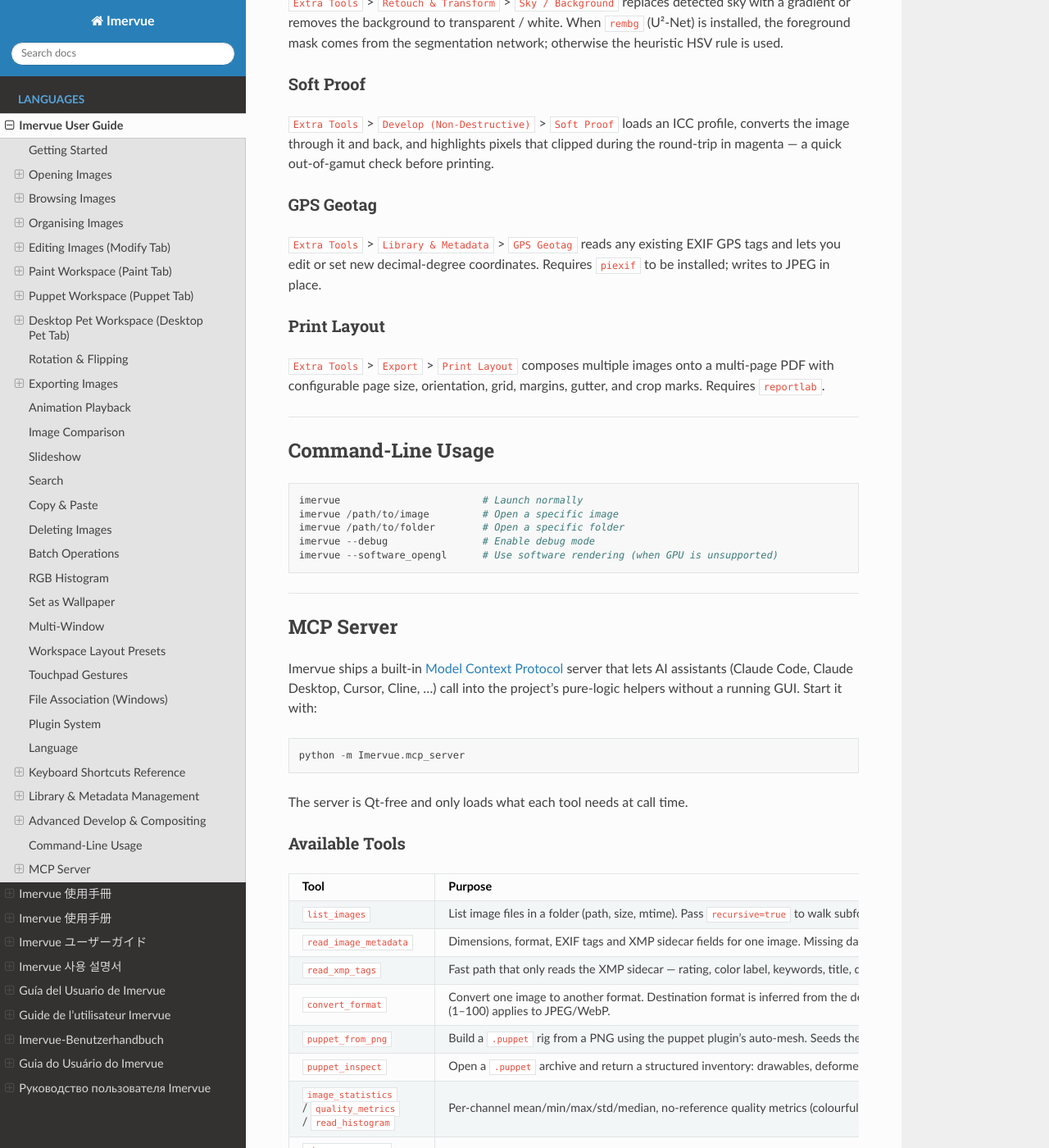
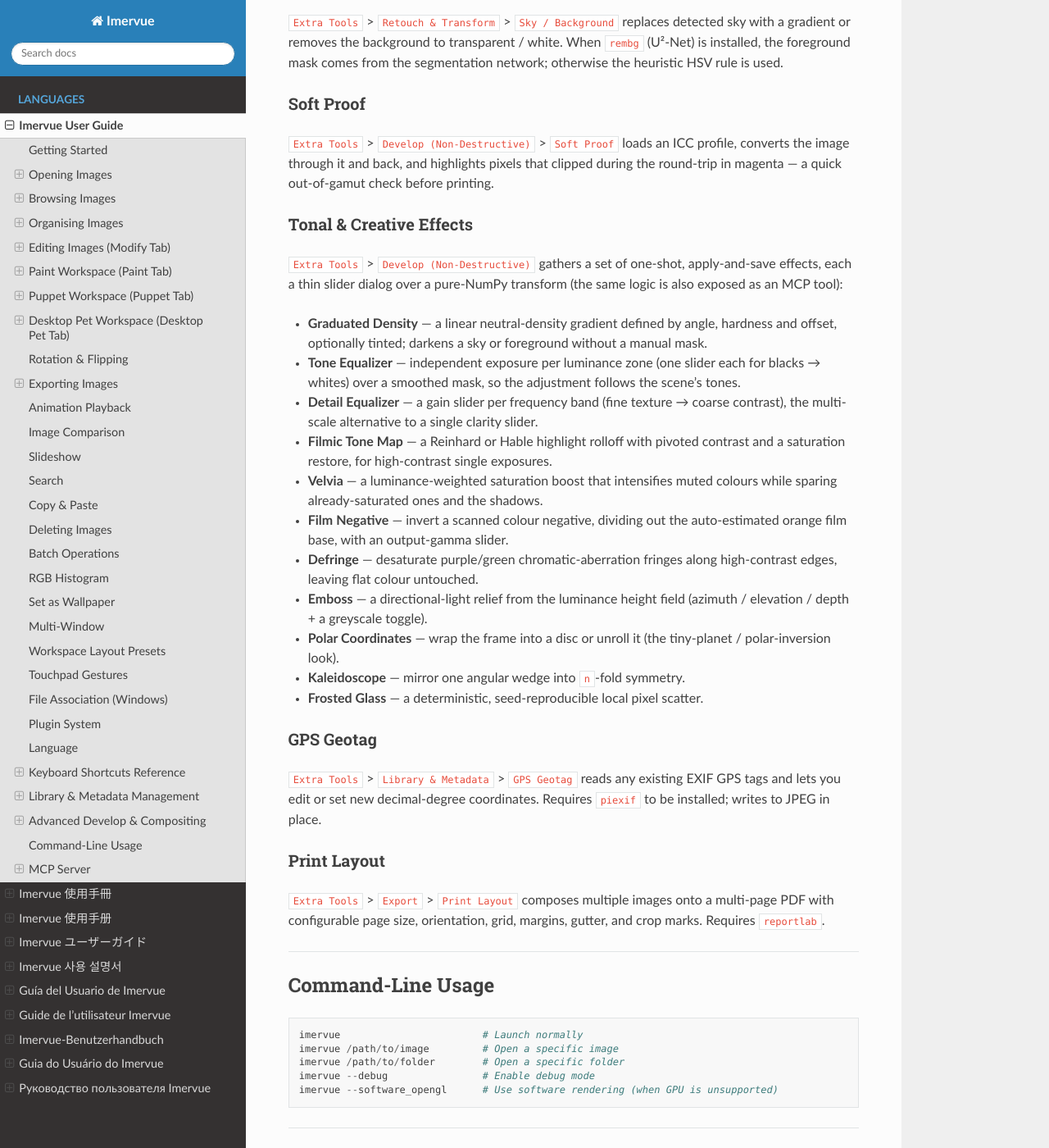
Before and after one commit to JeffreyChen-s-Utils/Imervue, a Sphinx documentation site: the page built from docs/en/index.rst, in a window 1280 px wide and 1400 px high, scrolled down 40816 px. Shown: the whole window at 82% size. Built offline with Sphinx 7.4.7 and the Read the Docs theme 3.1.0, drawn with Linux system fonts in a browser that asks for light colours; some of the changed text lies outside the part shown.

Commit message:
Document the new develop effects and MCP tools (EN + zh-TW)
List the eleven new Develop effects (graduated density, tone/detail equalizer,
filmic tone map, velvia, film negative, defringe, emboss, polar, kaleidoscope,
frosted glass) under Creative Effects and the Develop submenu, add a dedicated
docs subsection, and add the eight new effect MCP tools to the tool tables.
Bump the advertised MCP tool count 28 -> 36.

```diff
--- a/docs/en/index.rst
+++ b/docs/en/index.rst
@@ -2320,6 +2320,36 @@
 image through it and back, and highlights pixels that clipped during
 the round-trip in magenta — a quick out-of-gamut check before printing.
 
+Tonal & Creative Effects
+^^^^^^^^^^^^^^^^^^^^^^^^^
+
+``Extra Tools`` > ``Develop (Non-Destructive)`` gathers a set of one-shot,
+apply-and-save effects, each a thin slider dialog over a pure-NumPy transform
+(the same logic is also exposed as an MCP tool):
+
+- **Graduated Density** — a linear neutral-density gradient defined by angle,
+  hardness and offset, optionally tinted; darkens a sky or foreground without a
+  manual mask.
+- **Tone Equalizer** — independent exposure per luminance zone (one slider each
+  for blacks → whites) over a smoothed mask, so the adjustment follows the
+  scene's tones.
+- **Detail Equalizer** — a gain slider per frequency band (fine texture →
+  coarse contrast), the multi-scale alternative to a single clarity slider.
+- **Filmic Tone Map** — a Reinhard or Hable highlight rolloff with pivoted
+  contrast and a saturation restore, for high-contrast single exposures.
+- **Velvia** — a luminance-weighted saturation boost that intensifies muted
+  colours while sparing already-saturated ones and the shadows.
+- **Film Negative** — invert a scanned colour negative, dividing out the
+  auto-estimated orange film base, with an output-gamma slider.
+- **Defringe** — desaturate purple/green chromatic-aberration fringes along
+  high-contrast edges, leaving flat colour untouched.
+- **Emboss** — a directional-light relief from the luminance height field
+  (azimuth / elevation / depth + a greyscale toggle).
+- **Polar Coordinates** — wrap the frame into a disc or unroll it (the
+  tiny-planet / polar-inversion look).
+- **Kaleidoscope** — mirror one angular wedge into ``n``-fold symmetry.
+- **Frosted Glass** — a deterministic, seed-reproducible local pixel scatter.
+
 GPS Geotag
 ^^^^^^^^^^
 
@@ -2432,6 +2462,15 @@
    * - ``solarize_image`` / ``glow_image``
      - Apply a solarize tone reversal or a diffuse-glow / Orton bloom and
        save the result.
+   * - ``velvia_image`` / ``emboss_image`` / ``defringe_image``
+     - Velvia luminance-weighted saturation boost, directional-light emboss
+       relief, and purple/green edge-fringe desaturation.
+   * - ``film_negative_image`` / ``graduated_density_image``
+     - Invert a scanned colour negative (auto film base), and apply a linear
+       graduated neutral-density gradient.
+   * - ``filmic_tonemap_image`` / ``tone_equalizer_image`` / ``detail_equalizer_image``
+     - Filmic Reinhard/Hable highlight rolloff, per-luminance-zone exposure,
+       and per-frequency-band contrast.
 
 Every tool advertises a JSON ``outputSchema`` and read-only /
 destructive ``annotations``, and returns its result as
```
Also changed, not shown: README.md (+16 -2 lines), README/README_zh-TW.md.
